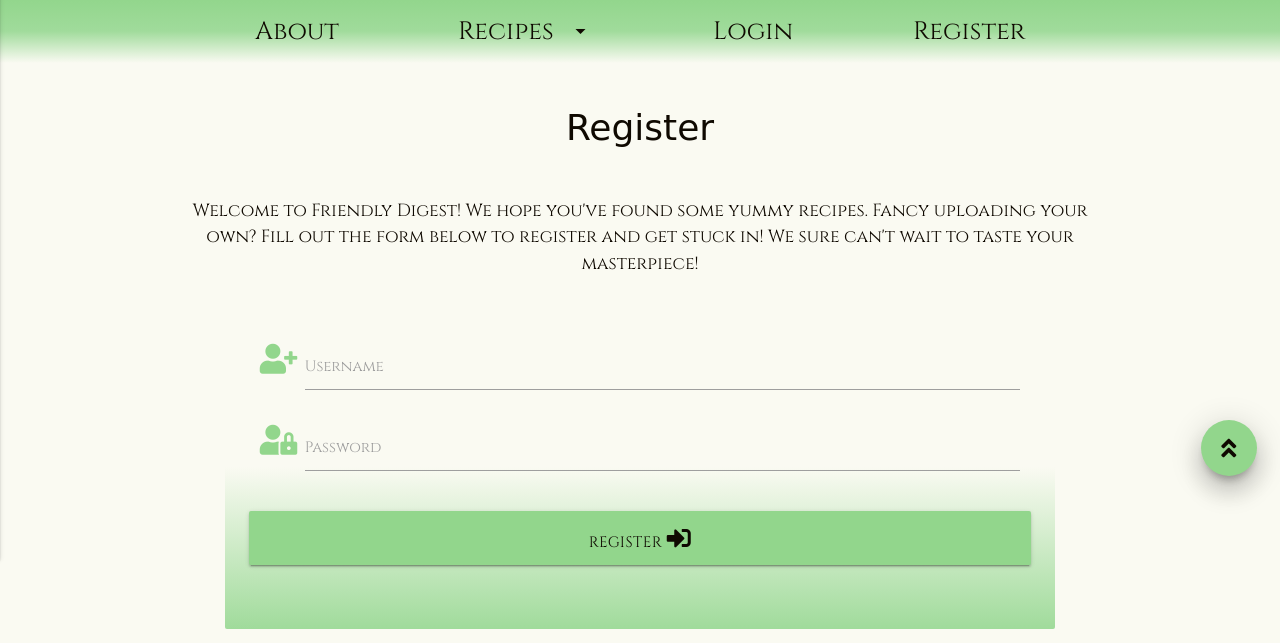
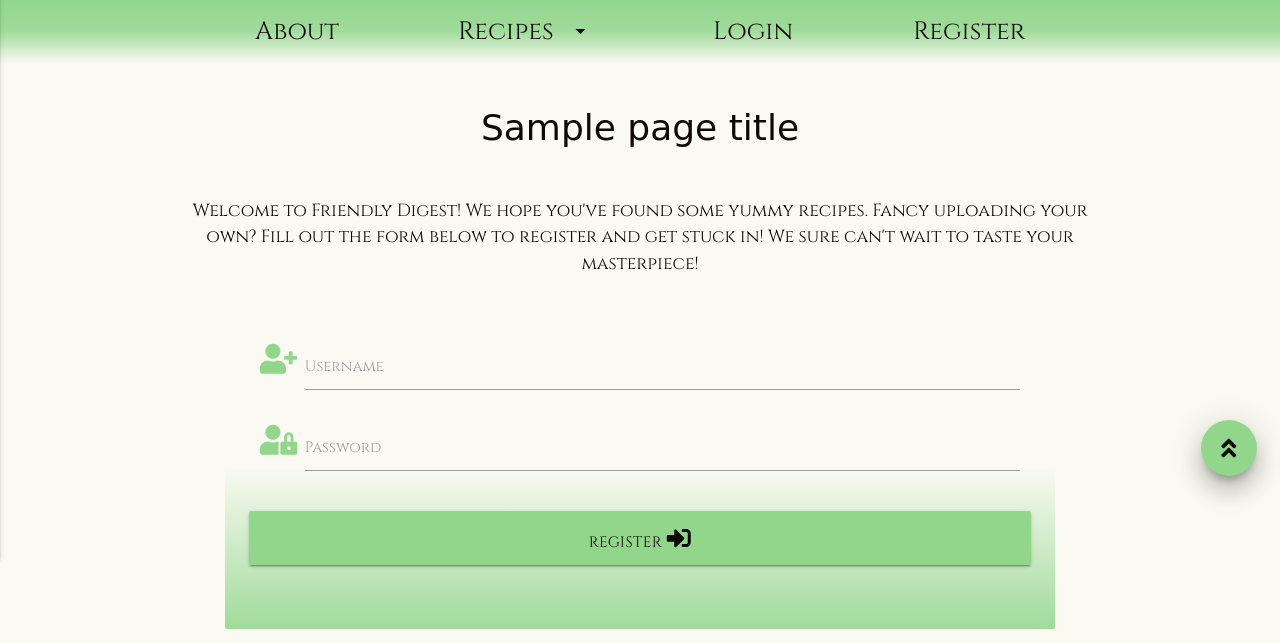
Before and after one commit to Code-Institute-Submissions/Friendly-Digest, a Flask app: template templates/register.html in a window 1280 px wide. Shown: the part 301-944 px from the top of the page. Run offline with Flask 2, Linux system fonts and the light colour scheme; the template is opened without the code that fills it: most values are stand-ins (such as "Sample title", 1, 10 or a date in 2020); some libraries are stand-ins or nearby versions; some web fonts are replaced.

Commit message:
Added page_title variable to login, register & myRecipes h tags using Jinja method.

```diff
--- a/templates/login.html
+++ b/templates/login.html
@@ -4,7 +4,7 @@
 <div class="container">
     <div class="row">
         <div class="col s12 center-align">
-            <h1 class="mt-3">Log In</h1>
+            <h1 class="mt-3">{{ page_title }}</h1>
         </div>
     </div>
 </div>
--- a/templates/myRecipes.html
+++ b/templates/myRecipes.html
@@ -4,7 +4,7 @@
     <div class="row">
         <div class="col s12 center-align">
             <h1>Welcome, {{ username }}!</h1>
-            <h2>My Recipes</h2>
+            <h2>{{ page_title }}</h2>
         </div>
     </div>
 </div>
--- a/templates/register.html
+++ b/templates/register.html
@@ -5,7 +5,7 @@
 <div class="container">
     <div class="row">
         <div class="col s12 center-align">
-            <h1 class="mt-3">Register</h1>
+            <h1 class="mt-3">{{ page_title }}</h1>
         </div>
     </div>
 </div>
```
